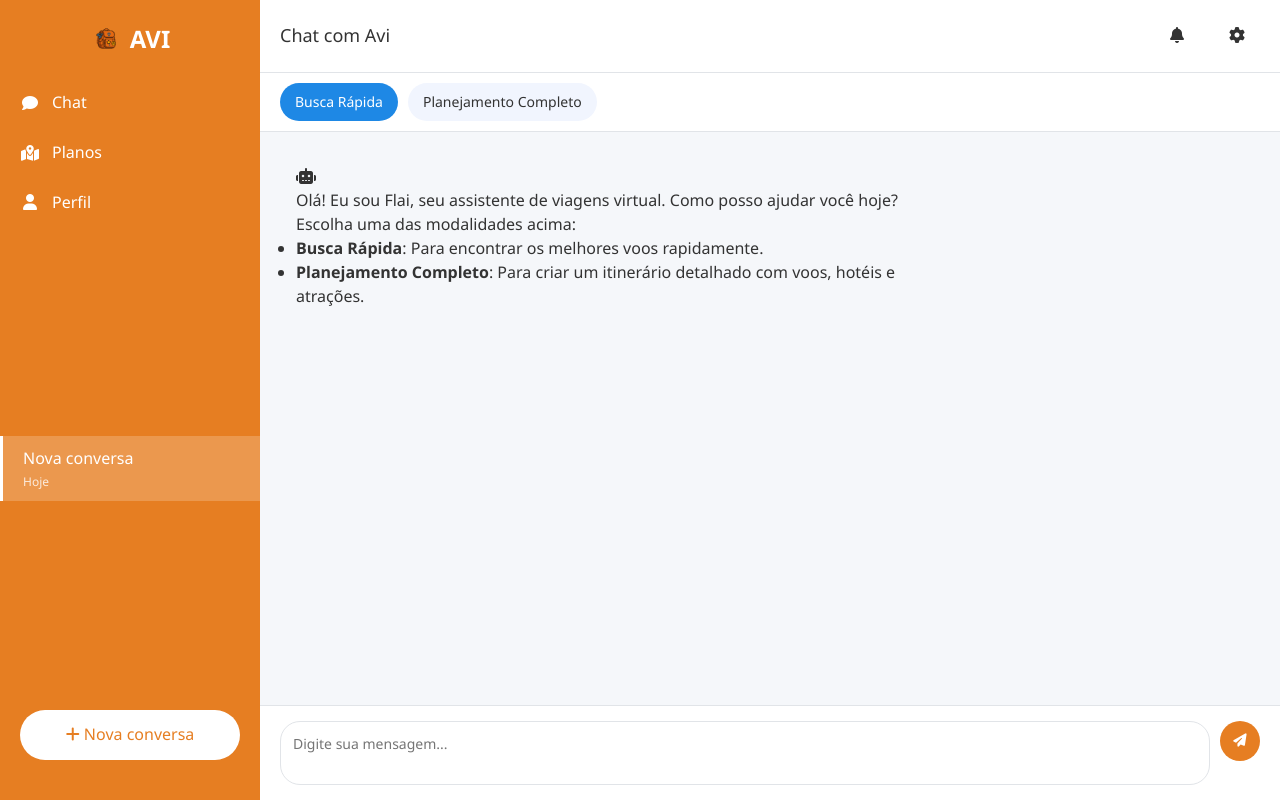
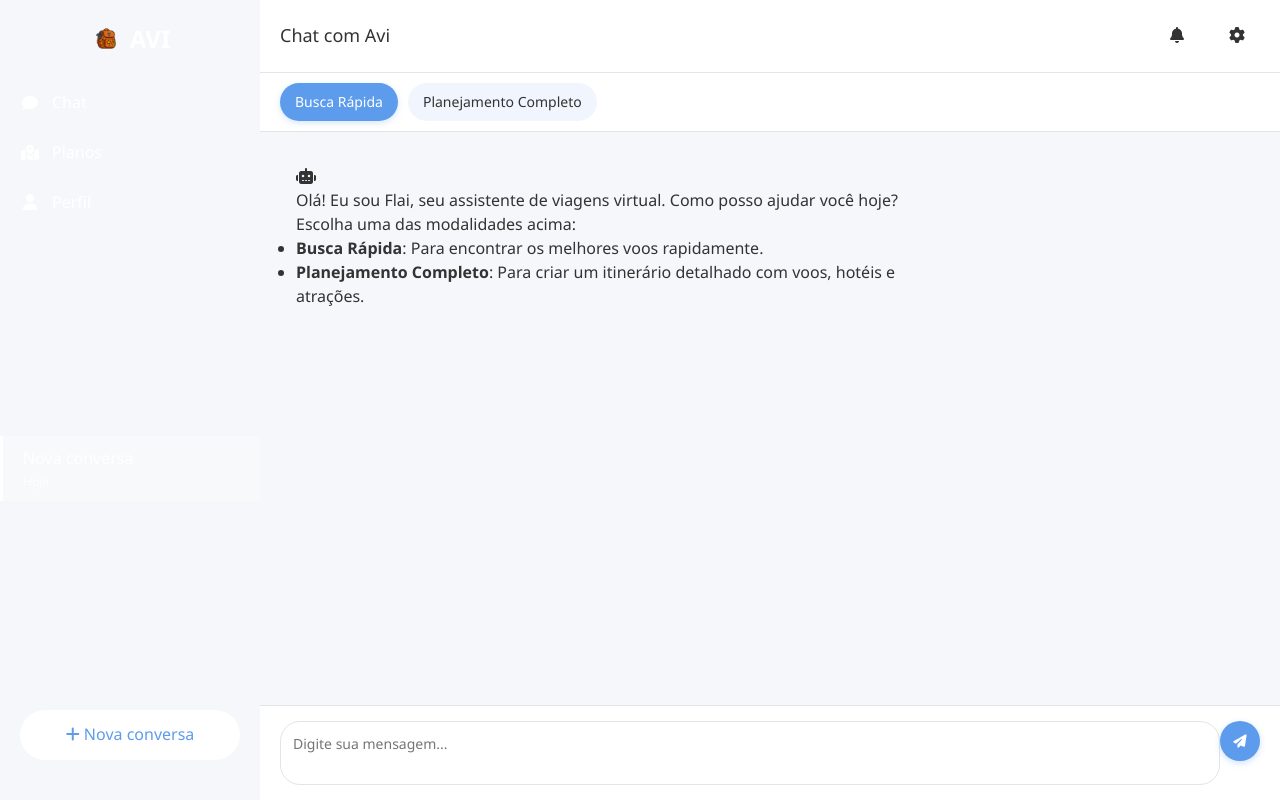
Before and after one commit to Desenvolvimentokot/Avi-Assistente-de-Viagens-Inteligente, a Flask app: page / in a window 1280 px wide. Run offline with Flask 3, Linux system fonts and the light colour scheme; data that the repository does not hold is empty.

Commit message:
Assistant checkpoint: Atualizada paleta de cores para tons mais suaves e harmônicos
Assistant generated file changes:
- static/css/styles.css: Atualizar paleta de cores para tons mais suaves e harmônicos
Atualizar paleta de cores para tons mais suaves e harmônicos
Atualizar paleta de cores para tons mais suaves e harmônicos
Atualizar botões para nova paleta de cores
Atualizar paleta de cores para tons mais suaves e harmônicos
Atualizar botões para nova paleta de cores
Atualizar estilo das mensagens para nova paleta
Atualizar paleta de cores para tons mais suaves e harmônicos
Atualizar botões para nova paleta de cores
Atualizar estilo das mensagens para nova paleta
Melhorar botões de enviar e salvar
Atualizar paleta de cores para tons mais suaves e harmônicos
Atualizar botões para nova paleta de cores
Atualizar estilo das mensagens para nova paleta
Melhorar botões de enviar e salvar
Atualizar botão de salvar perfil

---

User prompt:

nao gostei muito dessas cores que estamos usando nao... tente trabalhr com cores que fiquem melhores e mais esteticas e naomuito forte. nao esta ornando o site. esta muito confuso essas cores.  ajude nossa paleta de cores

Replit-Commit-Author: Assistant
Replit-Commit-Session-Id: 432457b5-de6d-4909-8ce9-7a907ea6fa6e

```diff
--- a/static/css/styles.css
+++ b/static/css/styles.css
@@ -12,6 +12,17 @@ body {
     line-height: 1.6;
 }
 
+/* Variáveis de cores */
+:root {
+    --primary-color: #5d9cec; /* Azul suave */
+    --secondary-color: #75b798; /* Verde suave */
+    --bg-color: #f9f9f9;
+    --text-color: #4a4a4a;
+    --sidebar-bg: linear-gradient(135deg, #5d9cec, #4a89dc);
+    --message-bg: #f7f9fc;
+    --bot-message-bg: #e9f5ef;
+}
+
 /* Layout principal */
 .container {
     display: flex;
@@ -23,7 +34,7 @@ body {
 /* Sidebar */
 .sidebar {
     width: 260px;
-    background-color: #e67e22; /* Laranja principal da mochila */
+    background-color: var(--sidebar-bg);
     color: white;
     padding: 20px 0;
     height: 100%;
@@ -112,7 +123,7 @@ body {
     margin: 20px;
     cursor: pointer;
     background-color: white;
-    color: #e67e22; /* Laranja principal */
+    color: var(--primary-color);
     border-radius: 25px;
     font-weight: 500;
     text-align: center;
@@ -181,13 +192,10 @@ body {
     transition: all 0.2s;
 }
 
-.mode-button:hover {
-    background-color: #e1e8f8;
-}
-
-.mode-button.active {
-    background-color: #1e88e5;
+.mode-button:hover, .mode-button.active {
+    background-color: var(--primary-color);
     color: white;
+    box-shadow: 0 2px 6px rgba(93, 156, 236, 0.25);
 }
 
 /* Container de chat */
@@ -246,23 +256,21 @@ body {
     min-height: 20px;
 }
 
-.send-button {
-    margin-left: 10px;
+.send-button, .profile-save-button {
+    background-color: var(--primary-color);
+    color: white;
+    border: none;
+    border-radius: 50%;
     width: 40px;
     height: 40px;
-    border-radius: 50%;
-    border: none;
-    background-color: #e67e22; /* Laranja principal */
-    color: white;
     cursor: pointer;
-    display: flex;
-    align-items: center;
-    justify-content: center;
     transition: all 0.2s;
+    box-shadow: 0 2px 6px rgba(93, 156, 236, 0.3);
 }
 
-.send-button:hover {
-    background-color: #d35400; /* Laranja mais escuro */
+.send-button:hover, .profile-save-button:hover {
+    background-color: #4a89dc;
+    transform: scale(1.05);
 }
 
 /* Planos de viagem */
```
Also changed, not shown: other parts of static/css/styles.css (+19 -14 lines).
